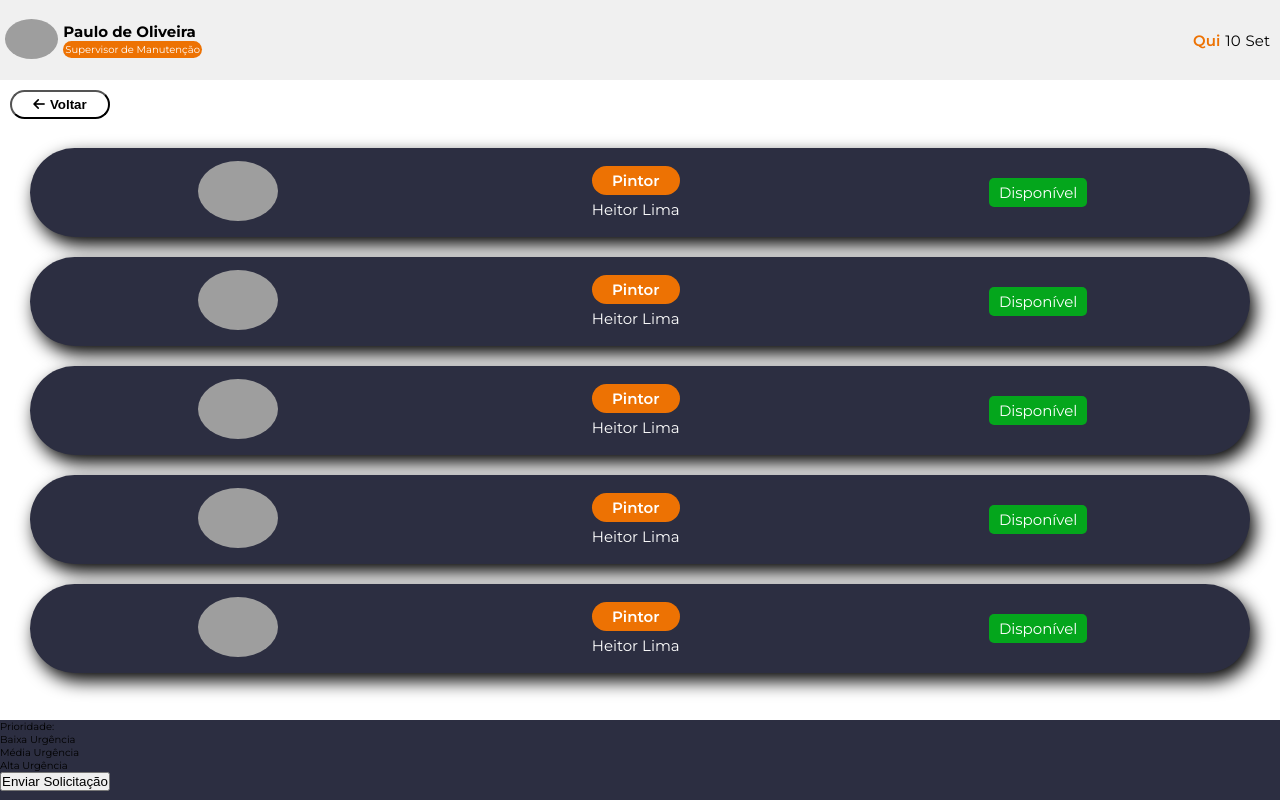
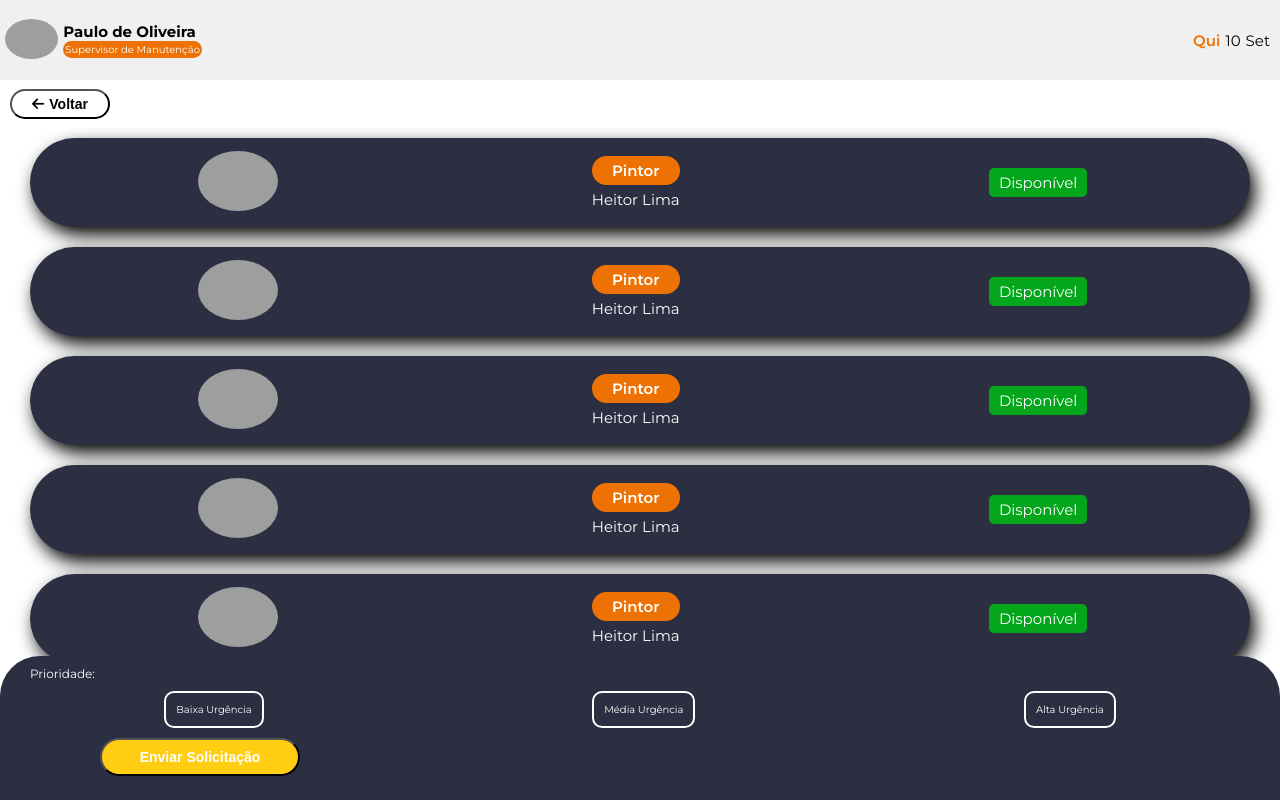
Before and after one commit to anafranciscatto/EASY-REQUEST, a Flask app: page /RF005 in a window 1280 px wide. Run offline with Flask 3, Linux system fonts and the light colour scheme; some libraries are stand-ins or nearby versions; grey boxes are pictures that could not be loaded.

Commit message:
Quase terminando a Estilização

```diff
--- a/static/CSS/RF005-encamSolic.css
+++ b/static/CSS/RF005-encamSolic.css
@@ -1,3 +1,4 @@
+
 /* Estilo da Topo da Tela (nome do Usuario e data */
 header{
   width: 100vw;
@@ -62,6 +63,7 @@ nav button{
   background: none;
   font-weight: 700;
   transition-duration: 0.2s;
+  color: var(--color02);
 }
 
 nav button i{
@@ -84,7 +86,7 @@ main{
 
 .caixa-option {
     padding: 8px;
-    margin: 2rem 3rem 2rem 3rem;
+    margin: 1rem 3rem 2rem 3rem;
     cursor: pointer;
     display: flex;
     align-items: center;
@@ -144,9 +146,58 @@ main{
 
 .form_btn-emergencia{
   width: 100vw;
-  height: 10vh;
+  height: 18vh;
   position: fixed;
   bottom: 0;
   z-index: 1;
   background-color: var(--color06);
+  border-top-left-radius: 4rem ;
+  border-top-right-radius: 4rem;
+  color: var(--color01);
+
 }
+
+.form_btn-emergencia__titulo{
+  margin: 1rem 0rem 0rem 3rem;
+  font-size: 1.2rem;
+}
+
+.botoes{
+  display: flex;
+  width: 100vw;
+  align-items: center;
+  justify-content: space-around;
+  margin-top: 1rem;
+
+}
+
+.urgency{
+    padding: 1rem;
+    border: solid 2px var(--color01);
+    border-radius: 1rem;
+}
+
+.urgency.selected{
+  color: var(--color03);
+}
+
+/* Estilo do botão 'Enviar Solicitação' */
+button{
+    width: 20rem;
+    padding: 0.9rem;
+    text-align: center;
+    border-radius: 50px;
+    font-size: 1.4rem;
+    font-weight: bold;
+    cursor: pointer;
+    background-color: var(--color03);
+    color: var(--color01);
+    margin: 1rem 10rem 0rem 10rem;
+    transition-duration: 0.2s;
+}
+
+button:hover{
+      background: none;
+      border: 1px solid var(--color03);
+      color: var(--color03);
+}
--- a/templates/RF005-encamSolic.html
+++ b/templates/RF005-encamSolic.html
@@ -79,9 +79,11 @@
 
                     <div class="form_btn-emergencia">
                         <div class="form_btn-emergencia__titulo">Prioridade:</div>
-                        <div class="option urgency" data-urgency="baixa">Baixa Urgência</div>
-                        <div class="option urgency" data-urgency="media">Média Urgência</div>
-                        <div class="option urgency" data-urgency="alta">Alta Urgência</div>
+                        <div class="botoes">
+                            <div class="option urgency" data-urgency="baixa">Baixa Urgência</div>
+                            <div class="option urgency" data-urgency="media">Média Urgência</div>
+                            <div class="option urgency" data-urgency="alta">Alta Urgência</div>
+                        </div>
                         <button href="/" type="submit">Enviar Solicitação</button>
                     </div>
 
```
